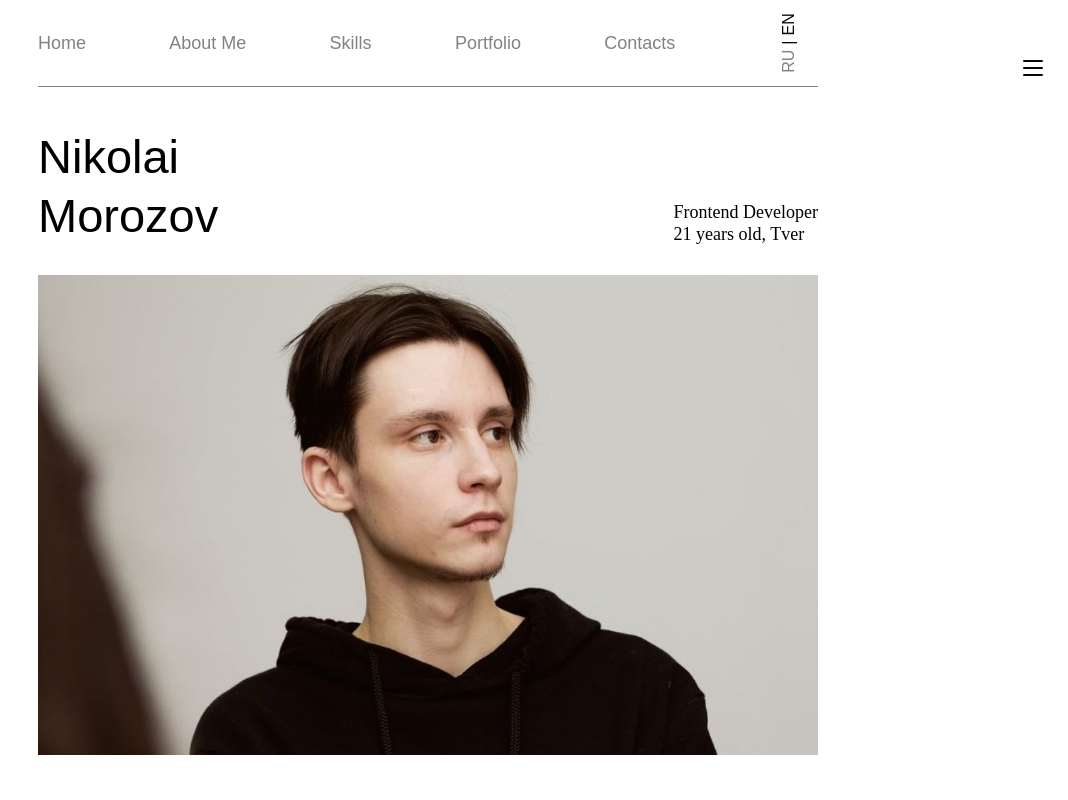
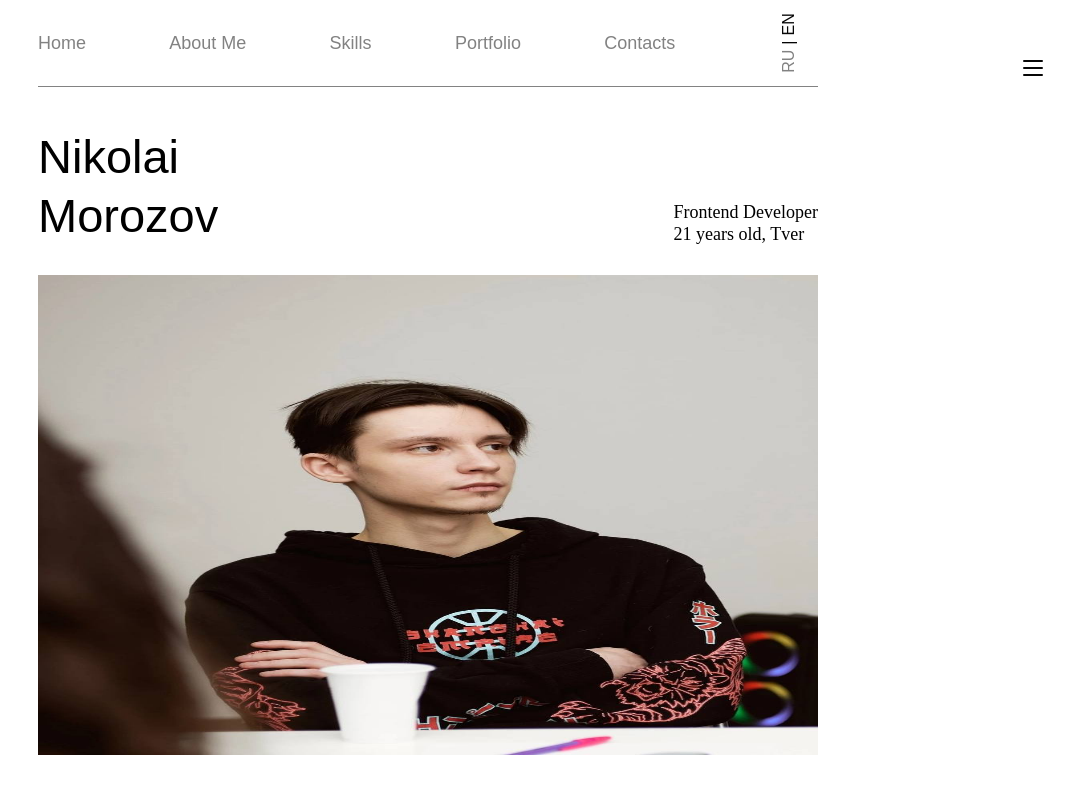
Before and after one commit to deadf15h/about-me-landing, a React (Create React App) app: page / in a window 1280 px wide. Shown: the top 800 px of the page, without its empty margins (212-1280 px from the left). Built offline with nearby package versions, Linux system fonts and the light colour scheme; a web font is replaced by a local one.

Commit message:
mobile wip

```diff
--- a/src/components/about-me.page/about-me.home.sass
+++ b/src/components/about-me.page/about-me.home.sass
@@ -59,3 +59,10 @@
         &__img
             &_photo
                 height: 280px
+
+@media (max-width: $mobile-width)
+    .home
+        padding: 0 250px
+        &__img
+            &_photo
+                height: fit-content
--- a/src/components/about-me.page/about-me.home.tsx
+++ b/src/components/about-me.page/about-me.home.tsx
@@ -1,4 +1,5 @@
 import iPortfolio from "../../assets/img/photo_for_portfolio.jpg";
+import iPortfolioMobile from "../../assets/img/photo_for_portfolio_mobile.jpg";
 import { Trans, useTranslation } from "react-i18next";
 import cn from "classnames";
 import { useWidth } from "../../hooks/use-width";
@@ -51,7 +52,11 @@ const AboutMeHome = () => {
         )}
       </div>
       <div className="home__img">
-        <img src={iPortfolio} alt="" className="home__img_photo" />
+        <img
+          src={isDesktopWidth ? iPortfolio : iPortfolioMobile}
+          alt=""
+          className="home__img_photo"
+        />
       </div>
     </div>
   );
--- a/src/pages/about-me.page/about-me.page.sass
+++ b/src/pages/about-me.page/about-me.page.sass
@@ -6,7 +6,6 @@
     padding: 0 250px
     &__container
         text-align: center
-        // padding: 120px 480px
         padding: 120px 0px
     &__title
         font-size: 34px
@@ -25,5 +24,4 @@
 
 @media (max-width: $tablet-width)
     .about-me
-        &__container
-            padding: 20px 0px
+        padding: 0 0
```
Also changed, not shown: src/assets/img/photo_for_portfolio_mobile.jpg (added).
